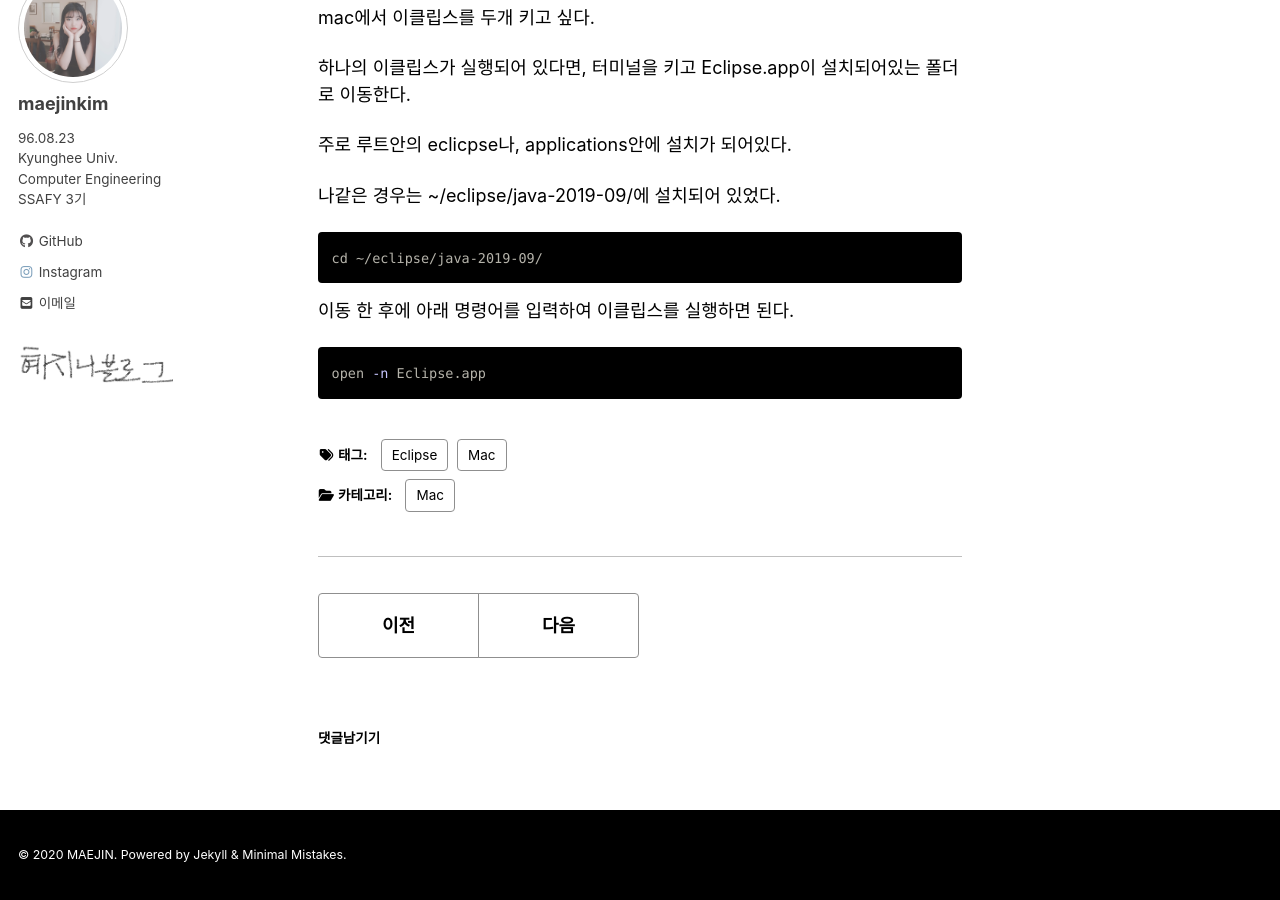
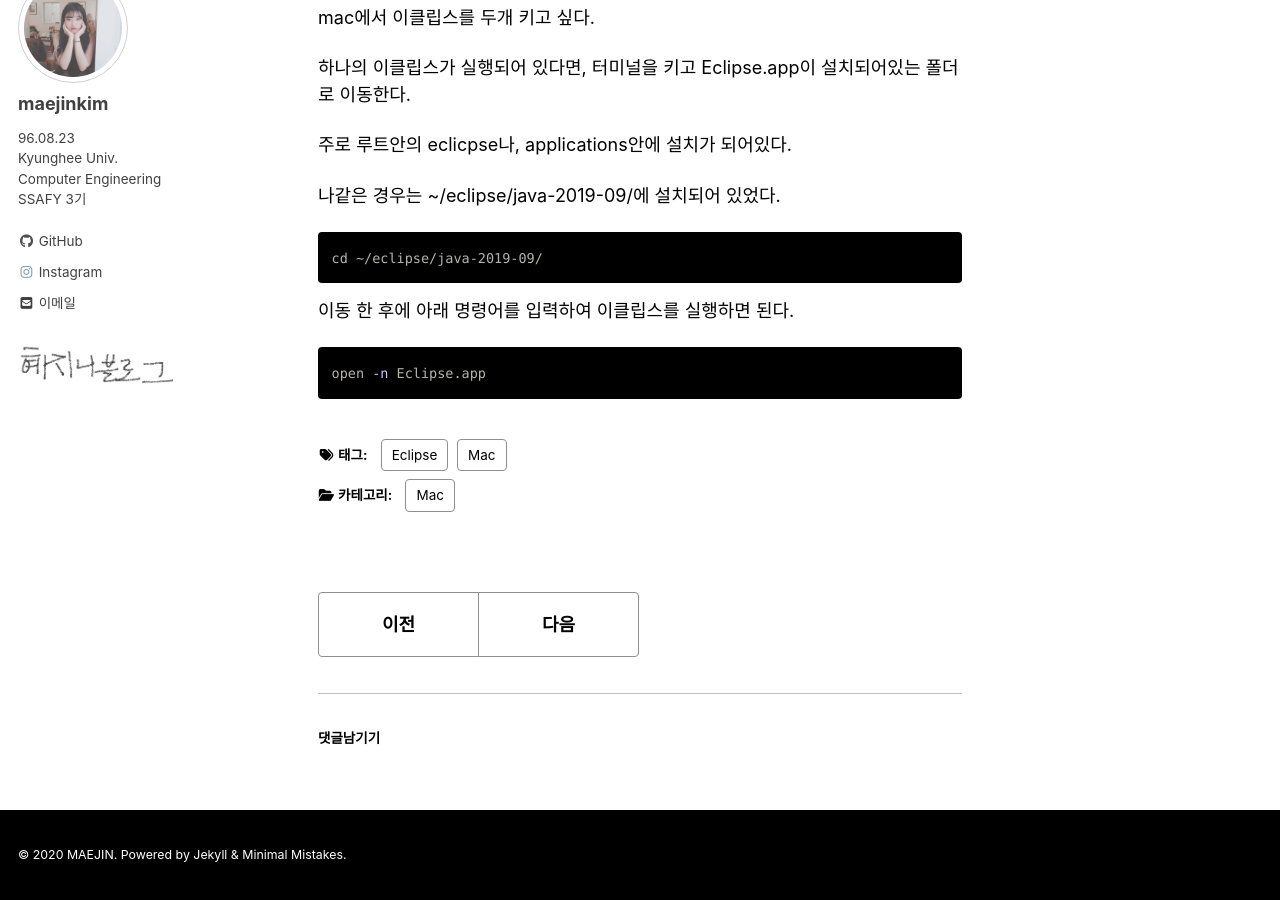
Before and after one commit to maejinkim/maejinkim.github.io, a Jekyll site: the page built from _posts/20-05-18-이클립스하나더.md, in a window 1280 px wide and 900 px high, scrolled down 238 px. Built offline with Jekyll 4.4.1, drawn with Linux system fonts in a browser that asks for light colours; cached includes are drawn as plain includes; nearby versions of some CDN libraries; comment, search, counter and statistics services are not loaded.

Commit message:
댓글 css 변경

```diff
--- a/_sass/minimal-mistakes/_navigation.scss
+++ b/_sass/minimal-mistakes/_navigation.scss
@@ -161,7 +161,7 @@
 .page__comments + .pagination {
   margin-top: 2em;
   padding-top: 2em;
-  border-top: 1px solid $border-color;
+  /*border-top: 1px solid $border-color;*/
 }
 
 /*
--- a/_sass/minimal-mistakes/_page.scss
+++ b/_sass/minimal-mistakes/_page.scss
@@ -413,7 +413,7 @@ body {
   margin-bottom: 10px;
   padding-top: 2rem;
   font-size: $type-size-6;
-  /*border-top: 1px solid $border-color;*/
+  border-top: 1px solid $border-color;
   text-transform: uppercase;
 }
 
```
Also changed, not shown: 1 other file.
